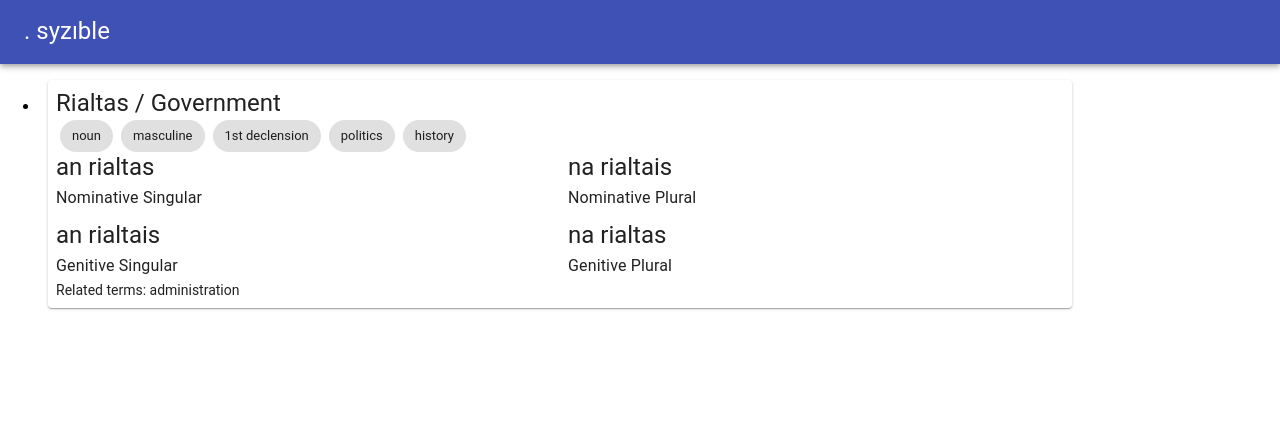
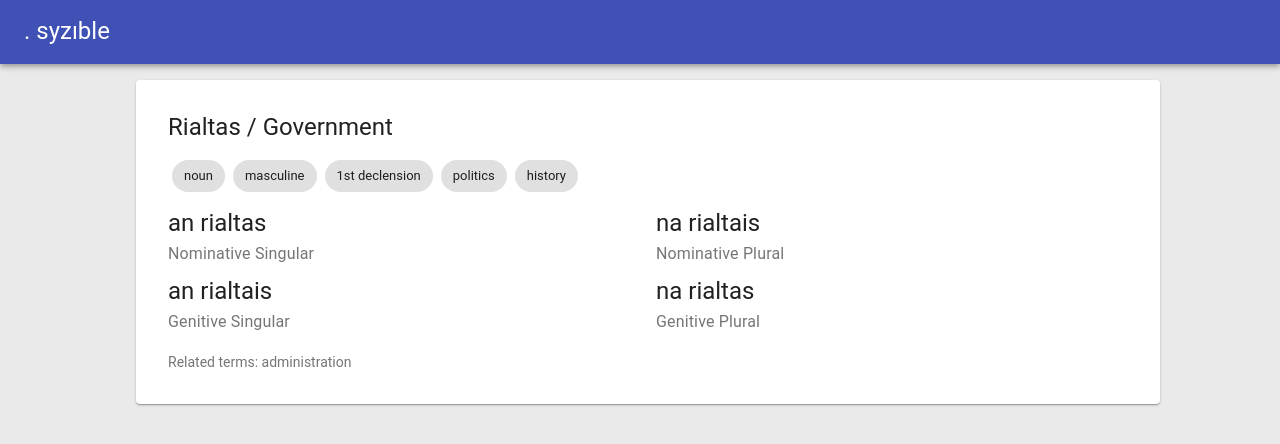
Before and after one commit to oflynned/Syzible, a React (Create React App) app in the folder ui/: page / in a window 1280 px wide. Shown: the top 444 px of the page. Built offline with nearby package versions, Linux system fonts and the light colour scheme; no server answers.

Commit message:
added styling to card components and centering of items

```diff
--- a/ui/src/components/termCard.css
+++ b/ui/src/components/termCard.css
@@ -3,11 +3,20 @@
 }
 
 .card {
+    margin: 0 auto;
     max-width: 1024px;
-    margin: 8px;
+    justify-content: center;
     text-align: left;
 }
 
 .contents {
-    padding: 8px;
+    padding: 32px;
 }
+
+.margin-content {
+    margin-top: 16px;
+}
+
+h5 {
+    font-size: 50em;
+}
--- a/ui/src/components/termCard.jsx
+++ b/ui/src/components/termCard.jsx
@@ -11,6 +11,10 @@ export default class TermCard extends Component {
         super(props);
         this.state = props
     }
+
+    style = {
+        height: 48,
+    };
 
     mutate = (mutation, func, count) => {
         if(func === "nominative" && count === "singular") {
@@ -47,38 +51,41 @@ export default class TermCard extends Component {
         const { ga, en } = this.state.result;
         return  <Card className="card">
                     <div className="contents">
-                        <Typography variant="h5">{this.capitalise(ga.term)} / {this.capitalise(en.term)}</Typography>
                         <div>
+                            <Typography variant="h5" className="header">{this.capitalise(ga.term)} / {this.capitalise(en.term)}</Typography>
+                        </div>
+                        <div className="margin-content">
                             <Chip label="noun" className="chip"/>
                             <Chip label={ga.gender} className="chip"/>
                             <Chip label={this.ordinate(ga.declension)} className="chip"/>
                             <Chip label="politics" className="chip"/>
                             <Chip label="history" className="chip"/>
                         </div>
-                        <div>
+                        <div className="margin-content">
                             <Grid container spacing={16}>
                                 <Grid item xs={6}>
                                     <Typography variant="h5">{this.mutate(ga.mutations, "nominative", "singular")}</Typography>
-                                    <Typography variant="subtitle1">Nominative Singular</Typography>
+                                    <Typography variant="subtitle1" color="textSecondary">Nominative Singular</Typography>
                                 </Grid>
-
                                 <Grid item xs={6}>
                                     <Typography variant="h5">{this.mutate(ga.mutations, "nominative", "plural")}</Typography>
-                                    <Typography variant="subtitle1">Nominative Plural</Typography>
+                                    <Typography variant="subtitle1" color="textSecondary">Nominative Plural</Typography>
                                 </Grid>
                             </Grid>
                             <Grid container spacing={16}>
                                 <Grid item xs={6}>
                                     <Typography variant="h5">{this.mutate(ga.mutations, "genitive", "singular")}</Typography>
-                                    <Typography variant="subtitle1">Genitive Singular</Typography>
+                                    <Typography variant="subtitle1" color="textSecondary">Genitive Singular</Typography>
                                 </Grid>
                                 <Grid item xs={6}>
                                     <Typography variant="h5">{this.mutate(ga.mutations, "genitive", "plural")}</Typography>
-                                    <Typography variant="subtitle1">Genitive Plural</Typography>
+                                    <Typography variant="subtitle1" color="textSecondary">Genitive Plural</Typography>
                                 </Grid>
                             </Grid>
                         </div>
-                        <Typography>Related terms: administration</Typography>
+                        <div className="margin-content">
+                            <Typography color="textSecondary">Related terms: administration</Typography>
+                        </div>
                     </div>
                 </Card>
     }
--- /dev/null
+++ b/ui/src/components/termCardList.css
@@ -0,0 +1,5 @@
+ul {
+    padding: 0;
+    margin: 16px auto auto 16px;
+    list-style-type: none;
+}
--- a/ui/src/components/termCardList.jsx
+++ b/ui/src/components/termCardList.jsx
@@ -1,6 +1,7 @@
 import React, { Component } from 'react';
+import TermCard from "./termCard";
 
-import TermCard from "./termCard";
+import "./termCardList.css"
 
 export default class TermCardList extends Component {
     constructor(props) {
--- a/ui/src/index.css
+++ b/ui/src/index.css
@@ -6,13 +6,10 @@ body {
     sans-serif;
   -webkit-font-smoothing: antialiased;
   -moz-osx-font-smoothing: grayscale;
+  background-color: #EAEAEA;
 }
 
 code {
   font-family: source-code-pro, Menlo, Monaco, Consolas, "Courier New",
     monospace;
 }
-
-.results {
-  margin: 1em;
-}
```
